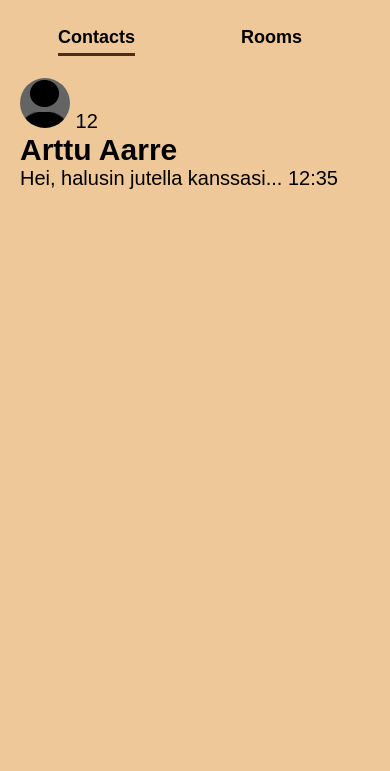
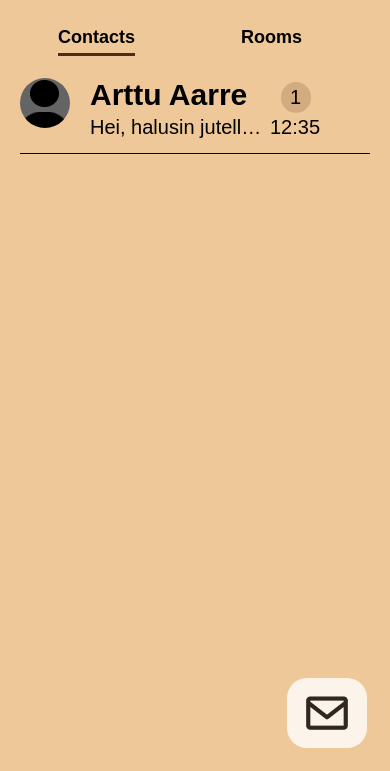
Before and after one commit to AatuLehtonen/Message_app, a plain HTML site: page keskustelut.html in a window 390 px wide. Shown: the part 73-844 px from the top of the page. Drawn offline with nearby package versions, Linux system fonts and the light colour scheme.

Commit message:
finished mysefl

```diff
--- a/keskustelut.html
+++ b/keskustelut.html
@@ -12,7 +12,7 @@
 </head>
   <body>
     <div class="container">
-      <div class="branding">
+      <div class="branding"><!--Header with a search funtion to find previous DMs and Chatrooms-->
         <h1>ASAP</h1>
         <img src="Kirje-Hahmo.png" class="logo">
         <form class="search_bar">
@@ -20,19 +20,24 @@
             <i class='bx bx-search' onclick="opensearch()"></i>
         </form>
       </div>
-      <div class="tab-titles">
+      <div class="tab-titles"><!-- Spilts Direct messages and Chatrooms into different tabs -->
         <p class="tab-links active-link" onclick="opentab('yhteystiedot')">Contacts</p>
         <p class="tab-links" onclick="opentab('ryhmät')">Rooms</p>
       </div>
+      <!--Shows your DMs and Chatrooms depending on the current tab-->
       <div class="tab-contents active-tab" id="yhteystiedot">
         <div class="contacts">
           <div class="contacts-container">
-            <div id="contact-1">
-              <img src="image/avatarplaceholder.png" alt="Avatar" class="avatar">
-              <span class="unread-messages"> 12</span>
-              <h2 class="contact-name"> Arttu Aarre</h2>
-              <span class="last-message">Hei, halusin jutella kanssasi...</span>
-              <span class="timestamp">12:35</span>
+            <div class="contact">
+              <div class="contact-left">
+                <img src="image/avatarplaceholder.png" alt="Avatar" class="avatar">
+              </div>
+              <div class="contact-right">
+                <h2 class="contact-name"> Arttu Aarre</h2>
+                <span class="last-message">Hei, halusin jutella pälälälälällä...</span>
+                <span class="timestamp">12:35</span>
+                <span class="unread-messages">1</span>
+              </div>
             </div>
           </div>
         </div>
@@ -41,6 +46,10 @@
         <p>Lorem ipsum dolor sit amet consectetur adipisicing elit. Laborum est repellat porro ratione tempora beatae! Quos ratione assumenda dolorem ducimus facere alias, odit laboriosam blanditiis voluptas quia doloribus suscipit placeat!</p>
       </div>
     </div>
+    <div class="messenger-link">
+      <i class='bx bx-envelope'></i>
+      <a href="messenger"></a>
+    </div>
   <script type="text/javascript" src="script.js"></script>
   </body>
 </html>
--- a/script.js
+++ b/script.js
@@ -62,3 +62,8 @@ function opentab(tabname) {
     event.currentTarget.classList.add("active-link");
     document.getElementById(tabname).classList.add("active-tab");
 }
+
+updateUnread();
+function updateUnread(){
+
+}
--- a/style_main.css
+++ b/style_main.css
@@ -220,7 +220,65 @@ body {
     border-radius: 50%;
     margin: 0 auto;
   }
+  .messenger-link {
+    right: 23px;
+    bottom: 23px;
+    position: fixed;
+    cursor: pointer;
+    display: flex;
+    padding: 10px 15px;
+    background: #fff;
+    border-radius: 20px;
+    align-items: center;
+    opacity: 0.8;
+  }
+
+  .messenger-link i {
+    font-size: 50px;
+  }
+  .contact {
+    width: 100%;
+    border-bottom: 1px solid #000;
+    display: inline-block;
+    padding-bottom: 10px;
+    margin-bottom: 12px;
+  }
+  .contact-left {
+    float: left;
+  }
+
+  .contact-right {
+    float: right;
+    width: 280px;
+  }
+
+  .unread-messages {
+    position: relative;
+    top: -30px;
+    right: 45px;
+    background: #c59d74ab;
+    padding: 4px 4px;
+    border-radius: 20px;
+    display: inline-block;
+    text-align: center;
+    min-width: 30px;
+    min-height: 22px;
+  }
+  .last-message {
+    width: 180px;
+    white-space: nowrap;
+    overflow: hidden;
+    text-overflow: ellipsis;
+    display: list-item;
+    float: left;
+    line-height: 30px;
+  }
+
+  .contacts-container {
+    overflow-y: auto;
+    height: 80vh;
+  }
+  .timestamp {
+    position: static;
+  }
 }
-.contact-1 {
-  display: flex;
-}
```
Also changed, not shown: profile.css (added, +44 -0 lines), profile.html (added, +42 -0 lines).
